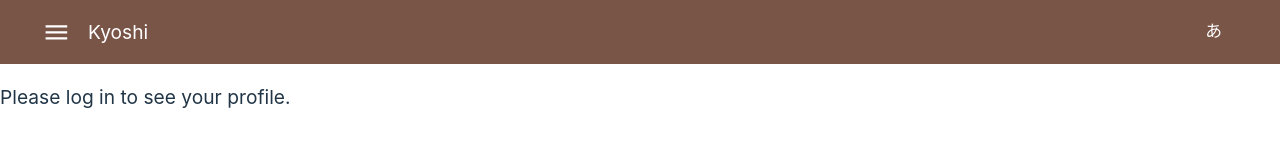
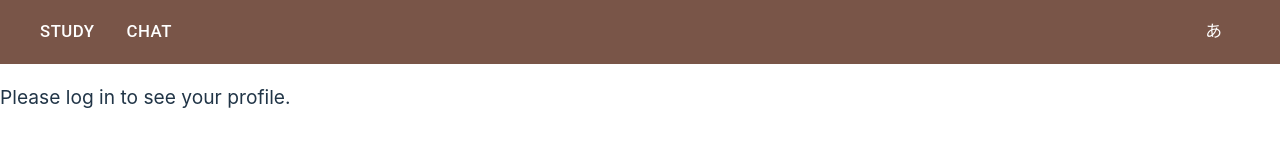
Before and after one commit to popart/kts-kyoshi-web, a React (Vite) app: page / in a window 1280 px wide. Shown: the top 160 px of the page. Built offline with nearby package versions, Linux system fonts and the light colour scheme; no server answers.

Commit message:
fix: simplify navigation

```diff
--- a/src/App.tsx
+++ b/src/App.tsx
@@ -3,7 +3,6 @@ import { Outlet, useLocation } from "react-router-dom";
 import { css } from "@emotion/react";
 
 import "./App.css";
-import ChatList from "./components/ChatList";
 import { AuthContext } from "./providers/AuthProvider";
 import { FuriganaContext } from "./providers/FuriganaProvider";
 
--- a/src/components/TopBar.tsx
+++ b/src/components/TopBar.tsx
@@ -1,37 +1,56 @@
 import React from "react";
+import { useLocation, useNavigate } from "react-router-dom";
 
 import { AppBar, Toolbar } from "@mui/material";
 import Button from "@mui/material/Button";
 import Menu from "@mui/material/Menu";
 import MenuItem from "@mui/material/MenuItem";
-import MenuIcon from "@mui/icons-material/Menu";
+import ListItemIcon from "@mui/material/ListItemIcon";
+
+import AccountBoxIcon from "@mui/icons-material/AccountBox";
+import Logout from "@mui/icons-material/Logout";
+import Settings from "@mui/icons-material/Settings";
 
 import { FuriganaContext } from "../providers/FuriganaProvider";
 import { FuriganaToggleButton } from "./FuriganaText";
 import { AuthContext } from "../providers/AuthProvider";
 
 import LoginWithGoogle from "./login/LoginWithGoogle";
-import Logout from "./login/Logout";
-import { useNavigate } from "react-router-dom";
+import { logout } from "../services/loginService";
 
 export default function TopBar() {
   const navigate = useNavigate();
+  const location = useLocation();
 
-  // Menu Anchor
-  const [anchorEl, setAnchorEl] = React.useState<null | HTMLElement>(null);
-  const open = Boolean(anchorEl);
-  const handleClick = (event: React.MouseEvent<HTMLElement>) => {
-    setAnchorEl(event.currentTarget);
+  const { setIsAuthenticated } = React.useContext(AuthContext);
+
+  // Account Menu Anchor
+  const [accountAnchorEl, setAccountAnchorEl] =
+    React.useState<null | HTMLElement>(null);
+  const open = Boolean(accountAnchorEl);
+  const handleAccountClick = (event: React.MouseEvent<HTMLElement>) => {
+    setAccountAnchorEl(event.currentTarget);
   };
   const handleClose = () => {
-    setAnchorEl(null);
+    setAccountAnchorEl(null);
   };
 
   const handleMenuClick = (menuItem: string) => {
-    return () => {
-      navigate(menuItem)
-    setAnchorEl(null);
-    };
+    if (menuItem == "logout") {
+      return async () => {
+        const logoutSuccess = await logout();
+        if (logoutSuccess) {
+          setIsAuthenticated(false);
+          navigate("/", { replace: true });
+          setAccountAnchorEl(null);
+        }
+      };
+    } else {
+      return () => {
+        navigate(menuItem);
+        setAccountAnchorEl(null);
+      };
+    }
   };
 
   const { showFurigana, toggleShowFurigana } =
@@ -41,38 +60,60 @@ export default function TopBar() {
   return (
     <AppBar elevation={0}>
       <Toolbar>
-        <Button onClick={handleClick} color="inherit">
-          <MenuIcon />
+        <Button
+          variant={location.pathname.startsWith("/study") ? "outlined" : null}
+          color="inherit"
+          onClick={() => navigate("/study")}
+        >
+          Study
         </Button>
-        <div css={{ flexGrow: 1 }}>Kyoshi</div>
+        <Button
+          variant={location.pathname.startsWith("/chat") ? "outlined" : null}
+          color="inherit"
+          onClick={() => navigate("/chat")}
+        >
+          Chat
+        </Button>
+        <div css={{ flexGrow: 1 }}></div>
         <span css={{ margin: "0 10px" }}>
           <FuriganaToggleButton
             showFurigana={showFurigana}
             toggleShowFurigana={toggleShowFurigana}
           />
         </span>
-        {isAuthenticated ? <Logout /> : <LoginWithGoogle />}
+        {isAuthenticated ? (
+          <Button onClick={handleAccountClick} color="inherit">
+            <AccountBoxIcon />
+          </Button>
+        ) : (
+          <LoginWithGoogle />
+        )}
       </Toolbar>
 
       <Menu
-        anchorEl={anchorEl}
+        anchorEl={accountAnchorEl}
         open={open}
         onClose={handleClose}
         anchorOrigin={{
           vertical: "bottom",
-          horizontal: "left",
+          horizontal: "right",
         }}
         transformOrigin={{
           vertical: "top",
-          horizontal: "left",
+          horizontal: "right",
         }}
       >
-        <MenuItem onClick={handleMenuClick("/chat")}>Chat</MenuItem>
-        <MenuItem onClick={handleMenuClick("/study")}>
-          Study
+        <MenuItem onClick={handleMenuClick("settings")}>
+          <ListItemIcon>
+            <Settings fontSize="small" />
+          </ListItemIcon>
+          Settings
         </MenuItem>
-        <MenuItem onClick={handleMenuClick("/account")}>
-          Account
+        <MenuItem onClick={handleMenuClick("logout")}>
+          <ListItemIcon>
+            <Logout fontSize="small" />
+          </ListItemIcon>
+          Logout
         </MenuItem>
       </Menu>
     </AppBar>
```
